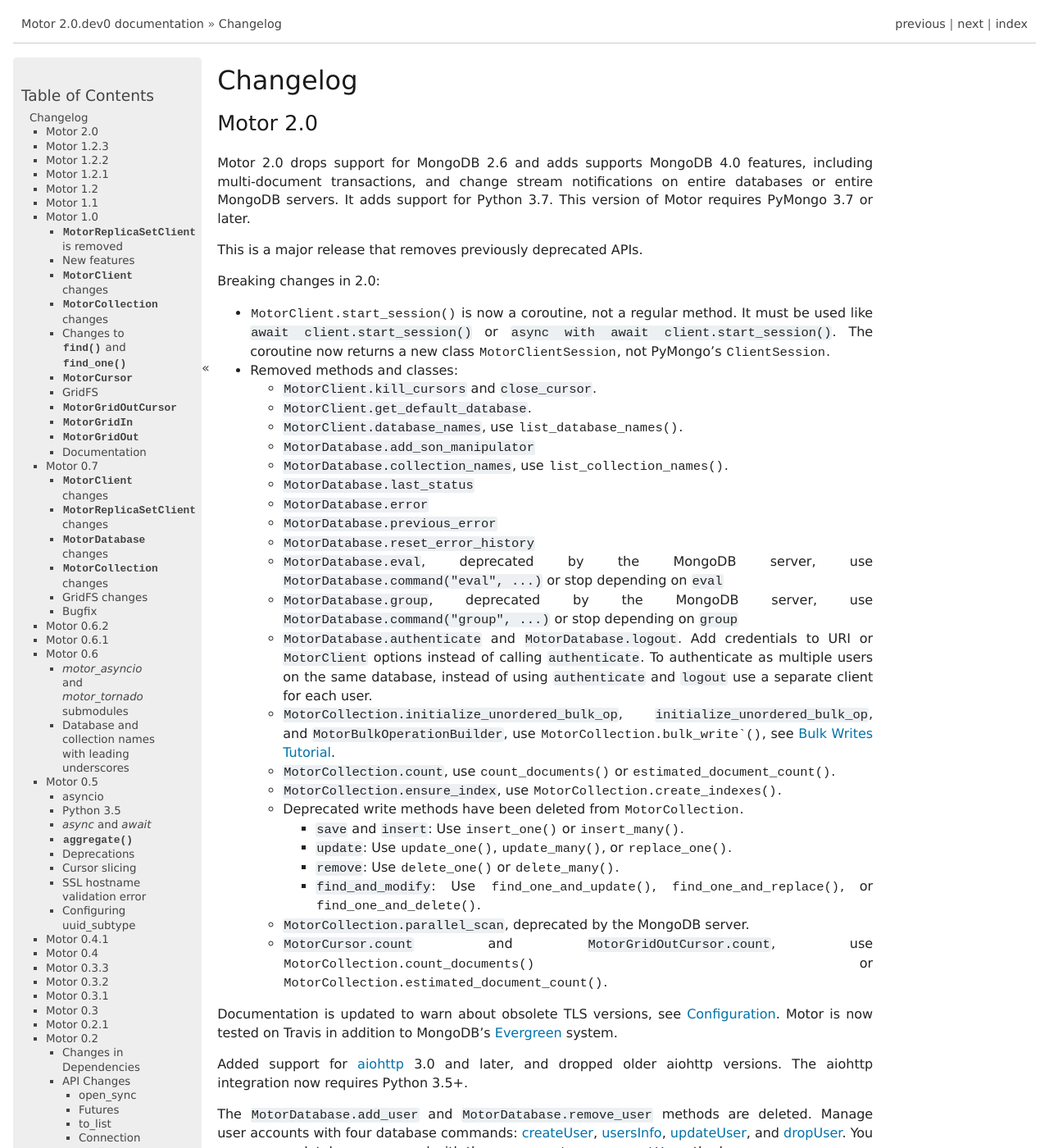
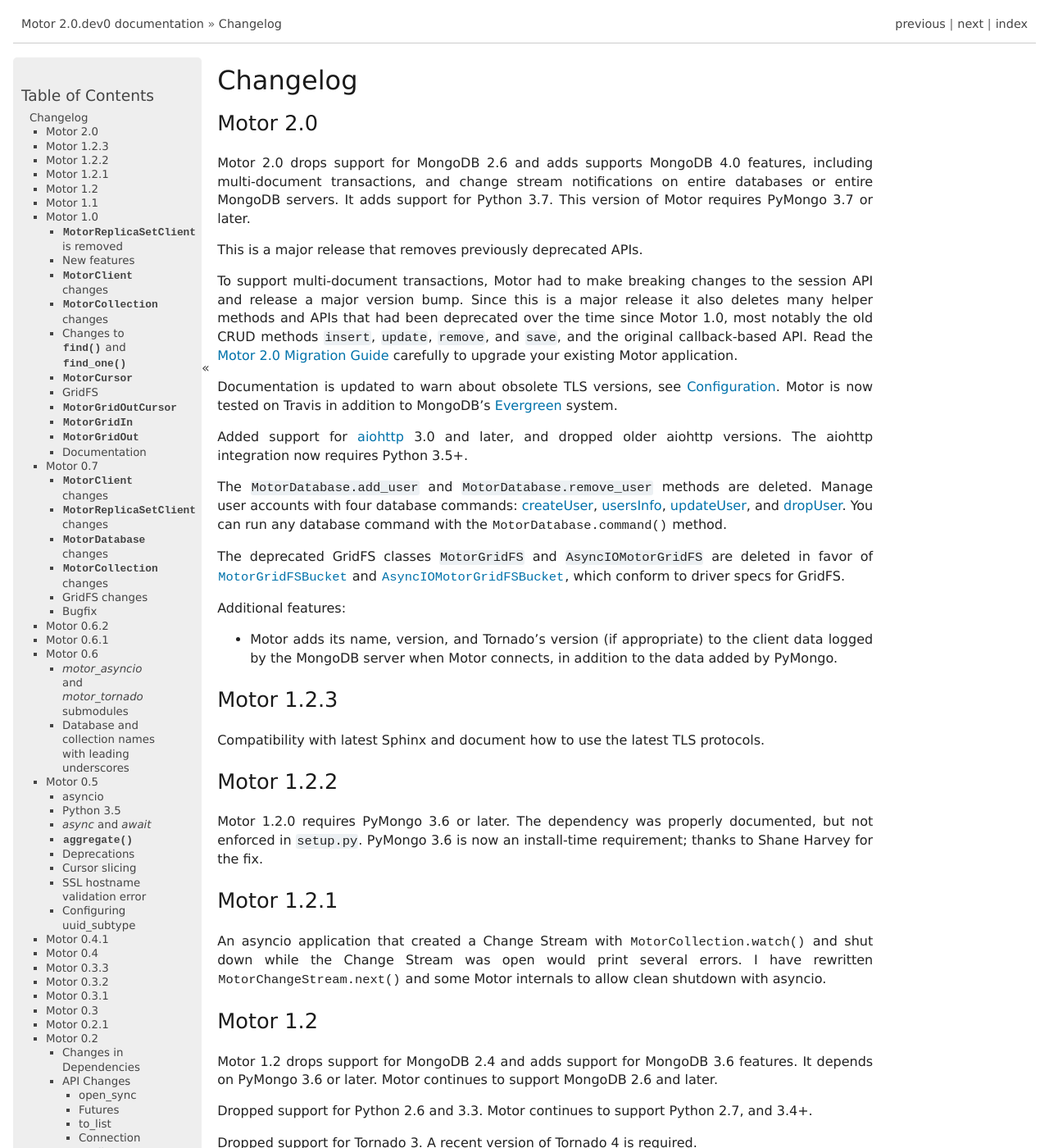
Before and after one commit to mongodb/motor, a Sphinx documentation site: the page built from doc/changelog.rst, in a window 1280 px wide and 1400 px high. Shown: the whole window at 82% size. Built offline with Sphinx 7.4.7, drawn with Linux system fonts in a browser that asks for light colours; pages that are not in the unit, such as notebooks, are missing from menus; the version number is read from the project's files by our own code; some of the changed lines change nothing that is shown; some of the changed text lies outside the part shown.

Commit message:
MOTOR-242 Motor 2 migration guide

```diff
--- a/doc/changelog.rst
+++ b/doc/changelog.rst
@@ -13,59 +13,12 @@
 
 This is a major release that removes previously deprecated APIs.
 
-Breaking changes in 2.0:
-
-- :meth:`MotorClient.start_session` is now a coroutine, not a regular method. It
-  must be used like ``await client.start_session()`` or ``async with await
-  client.start_session()``. The coroutine now returns a new class
-  :class:`~motor.motor_tornado.MotorClientSession`, not PyMongo's
-  :class:`~pymongo.client_session.ClientSession`.
-- Removed methods and classes:
-
-  - ``MotorClient.kill_cursors`` and ``close_cursor``.
-  - ``MotorClient.get_default_database``.
-  - ``MotorClient.database_names``, use
-    :meth:`~MotorClient.list_database_names`.
-  - ``MotorDatabase.add_son_manipulator``
-  - ``MotorDatabase.collection_names``, use
-    :meth:`~MotorDatabase.list_collection_names`.
-  - ``MotorDatabase.last_status``
-  - ``MotorDatabase.error``
-  - ``MotorDatabase.previous_error``
-  - ``MotorDatabase.reset_error_history``
-  - ``MotorDatabase.eval``, deprecated by the MongoDB server, use
-    ``MotorDatabase.command("eval", ...)`` or stop depending on ``eval``
-  - ``MotorDatabase.group``, deprecated by the MongoDB server, use
-    ``MotorDatabase.command("group", ...)`` or stop depending on ``group``
-  - ``MotorDatabase.authenticate`` and ``MotorDatabase.logout``. Add credentials
-    to URI or ``MotorClient`` options instead of calling ``authenticate``. To
-    authenticate as multiple users on the same database, instead of using
-    ``authenticate`` and ``logout`` use a separate client for each user.
-  - ``MotorCollection.initialize_unordered_bulk_op``,
-    ``initialize_unordered_bulk_op``, and ``MotorBulkOperationBuilder``, use
-    :meth:`MotorCollection.bulk_write``, see :ref:`Bulk Writes Tutorial
-    <bulk-write-tutorial>`.
-  - ``MotorCollection.count``, use :meth:`~MotorCollection.count_documents` or
-    :meth:`~MotorCollection.estimated_document_count`.
-  - ``MotorCollection.ensure_index``, use
-    :meth:`MotorCollection.create_indexes`.
-  - Deprecated write methods have been deleted from :class:`MotorCollection`.
-
-    - ``save`` and ``insert``:  Use :meth:`~MotorCollection.insert_one` or
-      :meth:`~MotorCollection.insert_many`.
-    - ``update``:  Use :meth:`~MotorCollection.update_one`,
-      :meth:`~MotorCollection.update_many`, or
-      :meth:`~MotorCollection.replace_one`.
-    - ``remove``:  Use :meth:`~MotorCollection.delete_one` or
-      :meth:`~MotorCollection.delete_many`.
-    - ``find_and_modify``: Use :meth:`~MotorCollection.find_one_and_update`,
-      :meth:`~MotorCollection.find_one_and_replace`, or
-      :meth:`~MotorCollection.find_one_and_delete`.
-
-  - ``MotorCollection.parallel_scan``, deprecated by the MongoDB server.
-  - ``MotorCursor.count`` and ``MotorGridOutCursor.count``, use
-    :meth:`MotorCollection.count_documents` or
-    :meth:`MotorCollection.estimated_document_count`.
+To support multi-document transactions, Motor had to make breaking changes to
+the session API and release a major version bump. Since this is a major release
+it also deletes many helper methods and APIs that had been deprecated over the
+time since Motor 1.0, most notably the old CRUD methods ``insert``, ``update``,
+``remove``, and ``save``, and the original callback-based API. Read the
+:doc:`migrate-to-motor-2` carefully to upgrade your existing Motor application.
 
 Documentation is updated to warn about obsolete TLS versions, see
 :doc:`configuration`. Motor is now tested on Travis in addition to MongoDB's
@@ -229,8 +182,7 @@
 ---------
 
 Motor now depends on PyMongo 3.3 and later. The move from PyMongo 2 to 3 brings
-a large number of API changes, read :doc:`migrate-to-motor-1` and
-`the PyMongo 3 changelog`_ carefully.
+a large number of API changes, read the `the PyMongo 3 changelog`_ carefully.
 
 .. _the PyMongo 3 changelog: http://api.mongodb.com/python/current/changelog.html#changes-in-version-3-0
 
@@ -440,8 +392,7 @@
 PyMongo 2.9's new APIs.
 
 Most of Motor 1.0's API is now implemented, and APIs that will be removed in
-Motor 1.0 are now deprecated and raise warnings. See the
-:doc:`/migrate-to-motor-1` to prepare your code for Motor 1.0.
+Motor 1.0 are now deprecated and raise warnings.
 
 :class:`MotorClient` changes
 ~~~~~~~~~~~~~~~~~~~~~~~~~~~~
--- a/doc/index.rst
+++ b/doc/index.rst
@@ -7,7 +7,7 @@
 About
 -----
 
-Motor presents a callback- or Future-based API for non-blocking access to
+Motor presents a coroutine-based API for non-blocking access to
 MongoDB from Tornado_ or asyncio_.
 
 The `source is on GitHub <https://github.com/mongodb/motor>`_ and
@@ -60,7 +60,7 @@
    tutorial-asyncio
    examples/index
    changelog
-   migrate-to-motor-1
+   migrate-to-motor-2
    developer-guide
    contributors
 
--- a/doc/migrate-to-motor-1.rst
+++ /dev/null
@@ -1,400 +0,0 @@
-Motor 1.0 Migration Guide
-=========================
-
-.. currentmodule:: motor.motor_tornado
-
-Motor 1.0 brings a number of backward breaking changes to the pre-1.0 API.
-Follow this guide to migrate an existing application that had used an older
-version of Motor.
-
-Removed features with no migration path
----------------------------------------
-
-:class:`MotorReplicaSetClient` is removed
-..........................................
-
-In Motor 1.0, :class:`MotorClient` is the only class. Connect to a replica set with
-a "replicaSet" URI option or parameter::
-
-  MotorClient("mongodb://localhost/?replicaSet=my-rs")
-  MotorClient(host, port, replicaSet="my-rs")
-
-The "compile_re" option is removed
-..................................
-
-In Motor 1.0 regular expressions are never compiled to Python `re.match`
-objects.
-
-Motor 0.7
----------
-
-The first step in migrating to Motor 1.0 is to upgrade to at least Motor 0.7.
-If your project has a
-requirements.txt file, add the line::
-
-  motor >= 0.7, < 1.0
-
-Most of the key new
-methods and options from Motor 1.0 are backported in Motor 0.7 making
-migration much easier.
-
-Enable Deprecation Warnings
----------------------------
-
-Starting with Motor 0.7, :exc:`DeprecationWarning` is raised by most methods
-removed in Motor 1.0. Make sure you enable runtime warnings to see
-where deprecated functions and methods are being used in your application::
-
-  python -Wd <your application>
-
-Warnings can also be changed to errors::
-
-  python -Wd -Werror <your application>
-
-Not all deprecated features raise `DeprecationWarning` when
-used. For example, `~motor.motor_tornado.MotorReplicaSetClient` will be
-removed in Motor 1.0 but it does not raise `DeprecationWarning`
-in Motor 0.7. See also `Removed features with no migration path`_.
-
-CRUD API
---------
-
-Changes to find() and find_one()
-................................
-
-"spec" renamed "filter"
-~~~~~~~~~~~~~~~~~~~~~~~
-
-The ``spec`` option has been renamed to ``filter``. Code like this::
-
-  cursor = collection.find(spec={"a": 1})
-
-can be changed to this with Motor 0.7 or later::
-
-  cursor = collection.find(filter={"a": 1})
-
-or this with any version of Motor::
-
-  cursor = collection.find({"a": 1})
-
-"fields" renamed "projection"
-~~~~~~~~~~~~~~~~~~~~~~~~~~~~~
-
-The ``fields`` option has been renamed to ``projection``. Code like this::
-
-  cursor = collection.find({"a": 1}, fields={"_id": False})
-
-can be changed to this with Motor 0.7 or later::
-
-  cursor = collection.find({"a": 1}, projection={"_id": False})
-
-or this with any version of Motor::
-
-  cursor = collection.find({"a": 1}, {"_id": False})
-
-"partial" renamed "allow_partial_results"
-~~~~~~~~~~~~~~~~~~~~~~~~~~~~~~~~~~~~~~~~~
-
-The ``partial`` option has been renamed to ``allow_partial_results``. Code like
-this::
-
-  cursor = collection.find({"a": 1}, partial=True)
-
-can be changed to this with Motor 0.7 or later::
-
-  cursor = collection.find({"a": 1}, allow_partial_results=True)
-
-"timeout" replaced by "no_cursor_timeout"
-~~~~~~~~~~~~~~~~~~~~~~~~~~~~~~~~~~~~~~~~~
-
-The ``timeout`` option has been replaced by ``no_cursor_timeout``. Code like this::
-
-  cursor = collection.find({"a": 1}, timeout=False)
-
-can be changed to this with Motor 0.7 or later::
-
-  cursor = collection.find({"a": 1}, no_cursor_timeout=True)
-
-"snapshot" and "max_scan" replaced by "modifiers"
-~~~~~~~~~~~~~~~~~~~~~~~~~~~~~~~~~~~~~~~~~~~~~~~~~
-
-The ``snapshot`` and ``max_scan`` options have been removed. They can now be set,
-along with other $ query modifiers, through the ``modifiers`` option. Code like
-this::
-
-  cursor = collection.find({"a": 1}, snapshot=True)
-
-can be changed to this with Motor 0.7 or later::
-
-  cursor = collection.find({"a": 1}, modifiers={"$snapshot": True})
-
-or with any version of Motor::
-
-  cursor = collection.find({"$query": {"a": 1}, "$snapshot": True})
-
-"network_timeout" is removed
-~~~~~~~~~~~~~~~~~~~~~~~~~~~~
-
-The ``network_timeout`` option has been removed. This option was always the
-wrong solution for timing out long running queries and should never be used
-in production. Starting with **MongoDB 2.6** you can use the $maxTimeMS query
-modifier. Code like this::
-
-  # Set a 5 second select() timeout.
-  cursor = collection.find({"a": 1}, network_timeout=5)
-
-can be changed to this with Motor 0.7 or later::
-
-  # Set a 5 second (5000 millisecond) server side query timeout.
-  cursor = collection.find({"a": 1}, modifiers={"$maxTimeMS": 5000})
-
-or with any version of Motor::
-
-  cursor = collection.find({"$query": {"a": 1}, "$maxTimeMS": 5000})
-
-.. seealso:: `$maxTimeMS
-  <http://docs.mongodb.org/manual/reference/operator/meta/maxTimeMS/>`_
-
-Tailable cursors
-~~~~~~~~~~~~~~~~
-
-The ``tailable`` and ``await_data`` options have been replaced by ``cursor_type``.
-Code like this::
-
-  cursor = collection.find({"a": 1}, tailable=True)
-  cursor = collection.find({"a": 1}, tailable=True, await_data=True)
-
-can be changed to this with Motor 0.7 or later::
-
-  from pymongo import CursorType
-  cursor = collection.find({"a": 1}, cursor_type=CursorType.TAILABLE)
-  cursor = collection.find({"a": 1}, cursor_type=CursorType.TAILABLE_AWAIT)
-
-Other removed options
-~~~~~~~~~~~~~~~~~~~~~
-
-The ``read_preference``, ``tag_sets``,
-and ``secondary_acceptable_latency_ms`` options have been removed. See the `Read
-Preferences`_ section for solutions.
-
-Read Preferences
-----------------
-
-The "read_preference" attribute is immutable
-............................................
-
-Code like this::
-
-  from pymongo import ReadPreference
-  db = client.my_database
-  db.read_preference = ReadPreference.SECONDARY
-
-can be changed to this with Motor 0.7 or later::
-
-  db = client.get_database("my_database",
-                           read_preference=ReadPreference.SECONDARY)
-
-Code like this::
-
-  cursor = collection.find({"a": 1},
-                           read_preference=ReadPreference.SECONDARY)
-
-can be changed to this with Motor 0.7 or later::
-
-  coll2 = collection.with_options(read_preference=ReadPreference.SECONDARY)
-  cursor = coll2.find({"a": 1})
-
-.. seealso:: :meth:`~MotorDatabase.get_collection`
-
-The "tag_sets" option and attribute are removed
-...............................................
-
-The ``tag_sets`` MotorClient option is removed. The ``read_preference``
-option can be used instead. Code like this::
-
-  client = MotorClient(
-      read_preference=ReadPreference.SECONDARY,
-      tag_sets=[{"dc": "ny"}, {"dc": "sf"}])
-
-can be changed to this with Motor 0.7 or later::
-
-  from pymongo.read_preferences import Secondary
-  client = MotorClient(read_preference=Secondary([{"dc": "ny"}]))
-
-To change the tags sets for a MotorDatabase or MotorCollection, code like this::
-
-  db = client.my_database
-  db.read_preference = ReadPreference.SECONDARY
-  db.tag_sets = [{"dc": "ny"}]
-
-can be changed to this with Motor 0.7 or later::
-
-  db = client.get_database("my_database",
-                           read_preference=Secondary([{"dc": "ny"}]))
-
-Code like this::
-
-  cursor = collection.find(
-      {"a": 1},
-      read_preference=ReadPreference.SECONDARY,
-      tag_sets=[{"dc": "ny"}])
-
-can be changed to this with Motor 0.7 or later::
-
-  from pymongo.read_preferences import Secondary
-  coll2 = collection.with_options(
-      read_preference=Secondary([{"dc": "ny"}]))
-  cursor = coll2.find({"a": 1})
-
-.. seealso:: :meth:`~MotorDatabase.get_collection`
-
-The "secondary_acceptable_latency_ms" option and attribute are removed
-......................................................................
-
-Motor 0.x supports ``secondary_acceptable_latency_ms`` as an option to methods
-throughout the driver, but mongos only supports a global latency option.
-Motor 1.0 has changed to match the behavior of mongos, allowing migration
-from a single server, to a replica set, to a sharded cluster without a
-surprising change in server selection behavior. A new option,
-``localThresholdMS``, is available through MotorClient and should be used in
-place of ``secondaryAcceptableLatencyMS``. Code like this::
-
-  client = MotorClient(readPreference="nearest",
-                       secondaryAcceptableLatencyMS=100)
-
-can be changed to this with Motor 0.7 or later::
-
-  client = MotorClient(readPreference="nearest",
-                       localThresholdMS=100)
-
-Write Concern
--------------
-
-The "write_concern" attribute is immutable
-..........................................
-
-The ``write_concern`` attribute is immutable in Motor 1.0. Code like this::
-
-  client = MotorClient()
-  client.write_concern = {"w": "majority"}
-
-can be changed to this with any version of Motor::
-
-  client = MotorClient(w="majority")
-
-Code like this::
-
-  db = client.my_database
-  db.write_concern = {"w": "majority"}
-
-can be changed to this with Motor 0.7 or later::
-
-  from pymongo import WriteConcern
-  db = client.get_database("my_database",
-                           write_concern=WriteConcern(w="majority"))
-
-The new CRUD API write methods do not accept write concern options. Code like
-this::
-
-  oid = collection.insert({"a": 2}, w="majority")
-
-can be changed to this with Motor 0.7 or later::
-
-  from pymongo import WriteConcern
-  coll2 = collection.with_options(
-      write_concern=WriteConcern(w="majority"))
-  oid = coll2.insert({"a": 2})
-
-.. seealso:: :meth:`~MotorDatabase.get_collection`
-
-Codec Options
--------------
-
-The "document_class" attribute is removed
-.........................................
-
-Code like this::
-
-  from bson.son import SON
-  client = MotorClient()
-  client.document_class = SON
-
-can be replaced by this in any version of Motor::
-
-  from bson.son import SON
-  client = MotorClient(document_class=SON)
-
-or to change the ``document_class`` for a :class:`MotorDatabase`
-with Motor 0.7 or later::
-
-  from bson.codec_options import CodecOptions
-  from bson.son import SON
-  db = client.get_database("my_database", CodecOptions(SON))
-
-.. seealso:: :meth:`~MotorDatabase.get_collection` and
-  :meth:`~MotorCollection.with_options`
-
-The "uuid_subtype" option and attribute are removed
-...................................................
-
-Code like this::
-
-  from bson.binary import JAVA_LEGACY
-  db = client.my_database
-  db.uuid_subtype = JAVA_LEGACY
-
-can be replaced by this with Motor 0.7 or later::
-
-  from bson.binary import JAVA_LEGACY
-  from bson.codec_options import CodecOptions
-  db = client.get_database("my_database",
-                           CodecOptions(uuid_representation=JAVA_LEGACY))
-
-.. seealso:: :meth:`~MotorDatabase.get_collection` and
-  :meth:`~MotorCollection.with_options`
-
-MotorClient
------------
-
-The ``open`` method
-...................
-
-The :meth:`~MotorClient.open` method is removed in Motor 1.0.
-Motor clients have opened themselves on demand since Motor 0.2.
-
-The max_pool_size parameter is removed
-......................................
-
-Motor 1.0 replaced the max_pool_size parameter with support for the MongoDB URI
-``maxPoolSize`` option. Code like this::
-
-  client = MotorClient(max_pool_size=10)
-
-can be replaced by this with Motor 0.7 or later::
-
-  client = MotorClient(maxPoolSize=10)
-  client = MotorClient("mongodb://localhost:27017/?maxPoolSize=10")
-
-The "disconnect" method is removed
-..................................
-
-Code like this::
-
-  client.disconnect()
-
-can be replaced by this::
-
-  client.close()
-
-The host and port attributes are removed
-........................................
-
-Code like this::
-
-  host = client.host
-  port = client.port
-
-can be replaced by this with Motor 0.7 or later::
-
-  address = client.address
-  host, port = address or (None, None)
--- /dev/null
+++ b/doc/migrate-to-motor-2.rst
@@ -0,0 +1,206 @@
+Motor 2.0 Migration Guide
+=========================
+
+.. currentmodule:: motor.motor_tornado
+
+Motor 2.0 brings a number of changes to Motor 1.0's API. The major version is
+required in order to update the session API to support multi-document
+transactions, introduced in MongoDB 4.0; this feature is so valuable that it
+motivated me to make the breaking change and bump the version number to 2.0.
+Since this is the first major version number in almost two years, it removes a
+large number of APIs that have been deprecated in the time since Motor 1.0.
+
+Follow this guide to migrate an existing application that had used Motor 1.x.
+
+Check compatibility
+-------------------
+
+Read the :doc:`requirements` page and ensure your MongoDB server and Python
+interpreter are compatible, and your Tornado version if you are using Tornado.
+If you use aiohttp, upgrade to at least 3.0.
+
+Upgrade to Motor 1.3
+--------------------
+
+The first step in migrating to Motor 2.0 is to upgrade to at least Motor 1.3.
+If your project has a
+requirements.txt file, add the line::
+
+  motor >= 1.3, < 2.0
+
+Enable Deprecation Warnings
+---------------------------
+
+Starting with Motor 1.3, :exc:`DeprecationWarning` is raised by most methods
+removed in Motor 2.0. Make sure you enable runtime warnings to see where
+deprecated functions and methods are being used in your application::
+
+  python -Wd <your application>
+
+Warnings can also be changed to errors::
+
+  python -Wd -Werror <your application>
+
+Migrate from deprecated APIs
+----------------------------
+
+The following features are deprecated by PyMongo and scheduled for removal;
+they are now deleted from Motor:
+
+  - ``MotorClient.kill_cursors`` and ``close_cursor``.
+    Allow :class:`MotorCursor` to handle its own cleanup.
+  - ``MotorClient.get_default_database``. Call :meth:`MotorClient.get_database`
+    with a database name of ``None`` for the same effect.
+  - ``MotorDatabase.add_son_manipulator``. Transform documents to and from
+    their MongoDB representations in your application code instead.
+
+  - The server command ``getLastError`` and related commands are deprecated,
+    their helper functions are deleted from Motor:
+
+    - ``MotorDatabase.last_status``
+    - ``MotorDatabase.error``
+    - ``MotorDatabase.previous_error``
+    - ``MotorDatabase.reset_error_history``
+
+    Use acknowledged writes and rely on Motor to raise exceptions.
+
+  - The server command ``parallelCollectionScan`` is deprecated and
+    ``MotorCollection.parallel_scan`` is removed. Use a regular
+    :meth:`MotorCollection.find` cursor.
+  - ``MotorClient.database_names``. Use
+    :meth:`~MotorClient.list_database_names`.
+  - ``MotorDatabase.eval``. The server command is deprecated but
+    still available with ``MotorDatabase.command("eval", ...)``.
+  - ``MotorDatabase.group``. The server command is deprecated but
+    still available with ``MotorDatabase.command("group", ...)``.
+  - ``MotorDatabase.authenticate`` and ``MotorDatabase.logout``. Add credentials
+    to the URI or ``MotorClient`` options instead of calling ``authenticate``.
+    To authenticate as multiple users on the same database, instead of using
+    ``authenticate`` and ``logout`` use a separate client for each user.
+  - ``MotorCollection.initialize_unordered_bulk_op``,
+    ``initialize_unordered_bulk_op``, and ``MotorBulkOperationBuilder``. Use
+    :meth:`MotorCollection.bulk_write``, see :ref:`Bulk Writes Tutorial
+    <bulk-write-tutorial>`.
+  - ``MotorCollection.count``. Use :meth:`~MotorCollection.count_documents` or
+    :meth:`~MotorCollection.estimated_document_count`.
+  - ``MotorCollection.ensure_index``. Use
+    :meth:`MotorCollection.create_indexes`.
+  - Deprecated write methods have been deleted from :class:`MotorCollection`.
+
+    - ``save`` and ``insert``:  Use :meth:`~MotorCollection.insert_one` or
+      :meth:`~MotorCollection.insert_many`.
+    - ``update``:  Use :meth:`~MotorCollection.update_one`,
+      :meth:`~MotorCollection.update_many`, or
+      :meth:`~MotorCollection.replace_one`.
+    - ``remove``:  Use :meth:`~MotorCollection.delete_one` or
+      :meth:`~MotorCollection.delete_many`.
+    - ``find_and_modify``: Use :meth:`~MotorCollection.find_one_and_update`,
+      :meth:`~MotorCollection.find_one_and_replace`, or
+      :meth:`~MotorCollection.find_one_and_delete`.
+
+  - ``MotorCursor.count`` and ``MotorGridOutCursor.count``. Use
+    :meth:`MotorCollection.count_documents` or
+    :meth:`MotorCollection.estimated_document_count`.
+
+Migrate from the original callback API
+--------------------------------------
+
+Motor was first released before Tornado had introduced Futures, generator-based
+coroutines, and the ``yield`` syntax, and long before the async features
+developed during Python 3's career. Therefore Motor's original asynchronous API
+used callbacks:
+
+.. code-block:: python3
+
+  def callback(result, error):
+      if error:
+          print(error)
+      else:
+          print(result)
+
+  collection.find_one({}, callback=callback)
+
+Callbacks have been largely superseded by a Futures API intended for use with
+coroutines, see :doc:`tutorial-tornado`. You can still use callbacks with Motor when
+appropriate but you must add the callback to a Future instead of passing it as
+a parameter:
+
+.. code-block:: python3
+
+  def callback(future):
+      try:
+          result = future.result()
+          print(result)
+      except Exception as exc:
+          print(exc)
+
+  future = collection.find_one({})
+  future.add_done_callback(callback)
+
+The :meth:`~asyncio.Future.add_done_callback` call can be placed on the same
+line:
+
+.. code-block:: python3
+
+  collection.find_one({}).add_done_callback(callback)
+
+In almost all cases the modern coroutine API is more readable and provides
+better exception handling:
+
+.. code-block:: python3
+
+  async def do_find():
+      try:
+          result = await collection.find_one({})
+          print(result)
+      except Exception as exc:
+          print(exc)
+
+Upgrade to Motor 2.0
+--------------------
+
+Once your application runs without deprecation warnings with Motor 1.3, upgrade
+to Motor 2.0. Update any calls in your code to
+:meth:`MotorClient.start_session` or
+:meth:`~pymongo.client_session.ClientSession.end_session` to handle the
+following change.
+
+:meth:`MotorClient.start_session` is a coroutine
+------------------------------------------------
+
+In the past, you could use a client session like:
+
+.. code-block:: python3
+
+  session = client.start_session()
+  doc = await client.db.collection.find_one({}, session=session)
+  session.end_session()
+
+Or:
+
+.. code-block:: python3
+
+  with client.start_session() as session:
+     doc = client.db.collection.find_one({}, session=session)
+
+To support multi-document transactions, in Motor 2.0
+:meth:`MotorClient.start_session` is a coroutine, not a regular method. It must
+be used like ``await client.start_session()`` or ``async with await
+client.start_session()``. The coroutine now returns a new class
+:class:`~motor.motor_tornado.MotorClientSession`, not PyMongo's
+:class:`~pymongo.client_session.ClientSession`. The ``end_session`` method on
+the returned :class:`~motor.motor_tornado.MotorClientSession` is also now a
+coroutine instead of a regular method. Use it like:
+
+.. code-block:: python3
+
+  session = await client.start_session()
+  doc = await client.db.collection.find_one({}, session=session)
+  await session.end_session()
+
+Or:
+
+.. code-block:: python3
+
+  async with client.start_session() as session:
+     doc = await client.db.collection.find_one({}, session=session)
```
